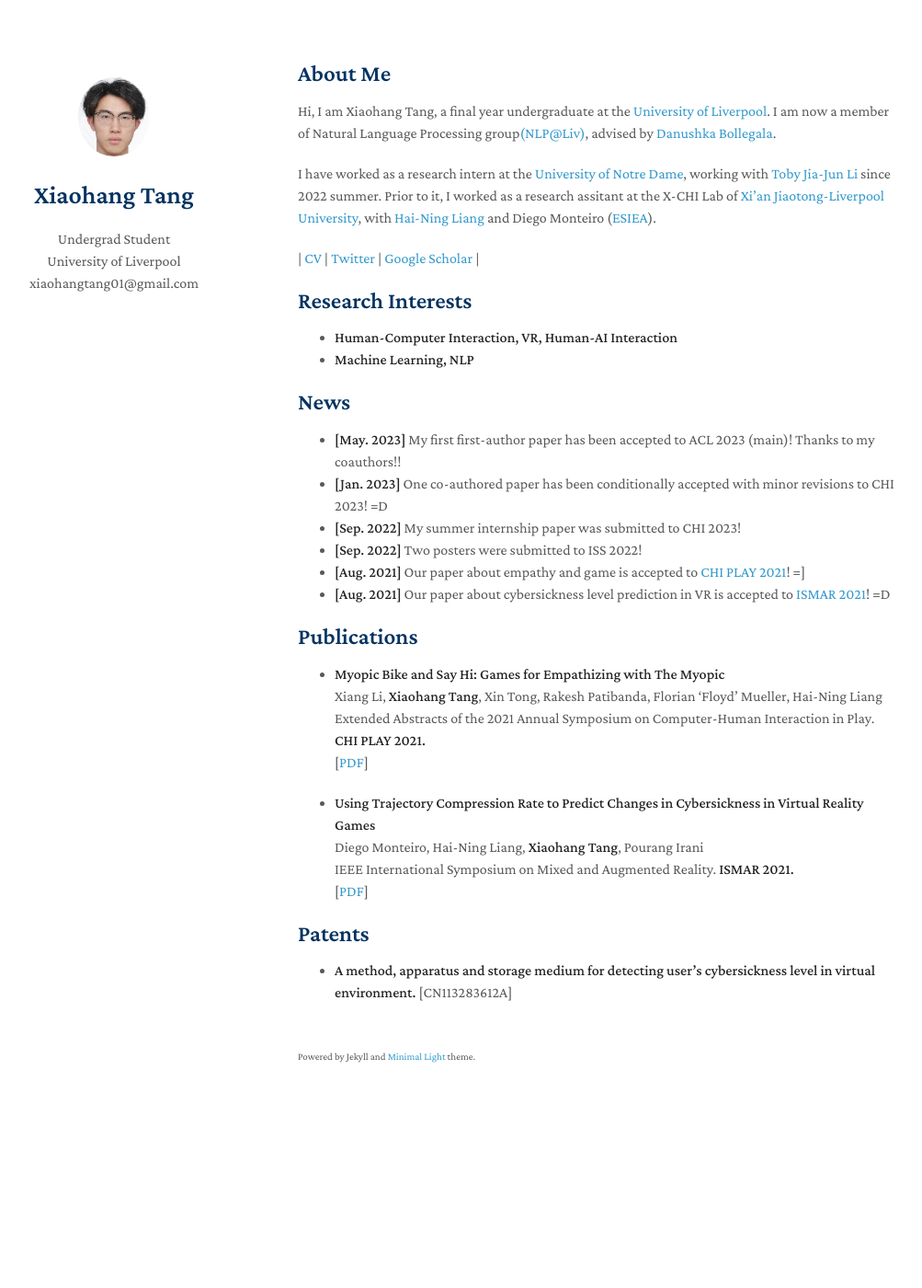
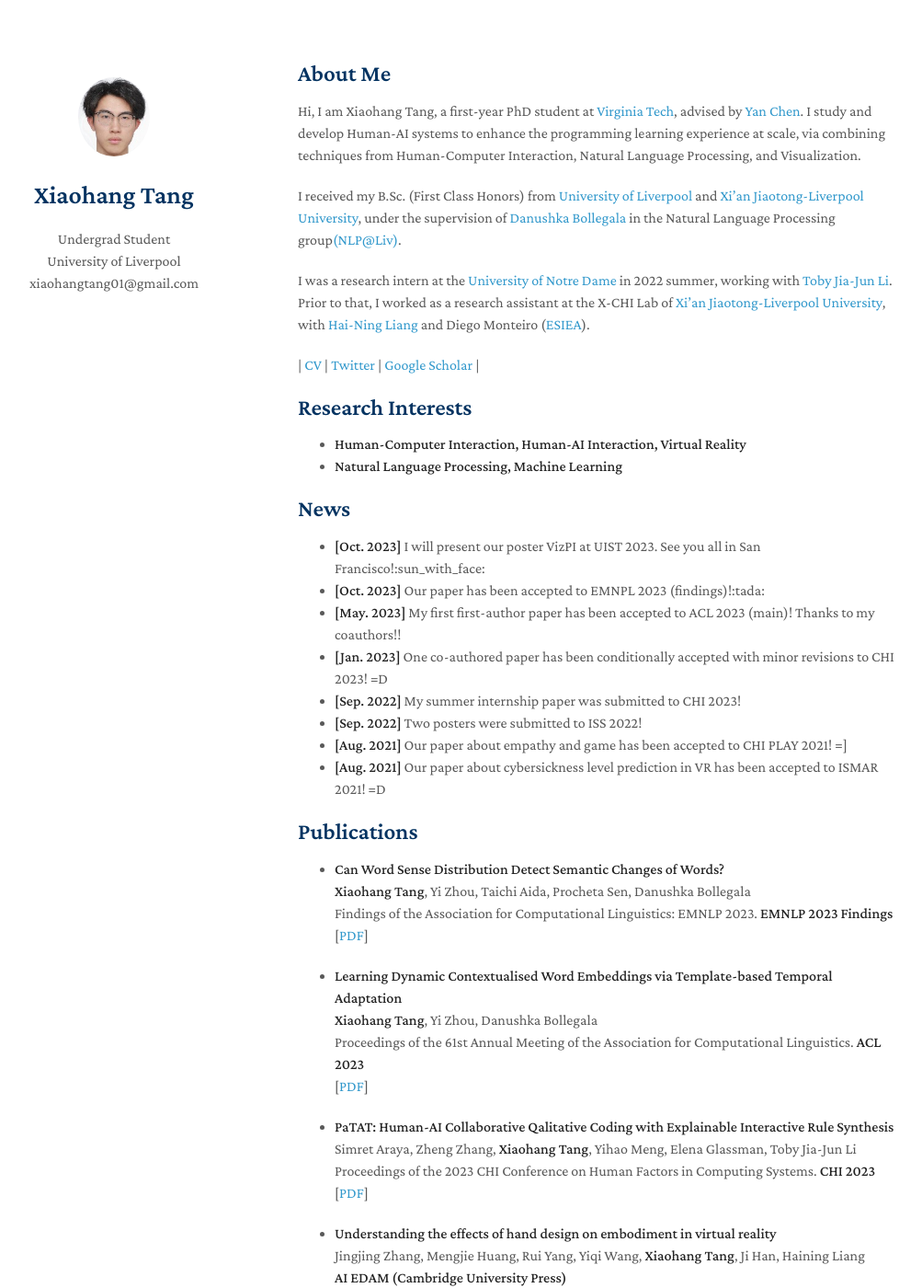
Before and after one commit to xiaohang-tang/xiaohang-tang.github.io, a Jekyll site: the page built from index.md, in a window 1280 px wide and 1400 px high. Shown: the whole window at 92% size, without its empty margins (146-1149 px from the left). Built offline with Jekyll 4.4.1, drawn with Linux system fonts in a browser that asks for light colours; nearby versions of some CDN libraries; a style sheet for code colours, icons or effects is not loaded; our own code applies the rules of GitHub Pages for plain Markdown files; some of the changed text lies outside the part shown.

Commit message:
Update index.md

```diff
--- a/index.md
+++ b/index.md
@@ -4,43 +4,109 @@ layout: homepage
 
 ## About Me
 
-Hi, I am Xiaohang Tang, a final year undergraduate at the [University of Liverpool](https://www.liverpool.ac.uk/). I am now a member of Natural Language Processing group[(NLP@Liv)](https://livnlp.github.io/), advised by [Danushka Bollegala](http://danushka.net/).
+Hi, I am Xiaohang Tang, a first-year PhD student at [Virginia Tech](https://www.vt.edu/), advised by [Yan Chen](https://chensivan.github.io/). I study and develop Human-AI systems to enhance the programming learning experience at scale, via combining techniques from Human-Computer Interaction, Natural Language Processing, and Visualization.
 
-I have worked as a research intern at the [University of Notre Dame](https://www.nd.edu/), working with [Toby Jia-Jun Li](https://toby.li/) since 2022 summer. Prior to it, I worked as a research assitant at the X-CHI Lab of [Xi'an Jiaotong-Liverpool University](https://www.xjtlu.edu.cn/en/), with [Hai-Ning Liang](https://www.xjtlu.edu.cn/en/departments/academic-departments/school-of-advanced-technology/staff/haining-liang) and Diego Monteiro ([ESIEA](https://www.esiea.fr/en/)).
+I received my B.Sc. (First Class Honors) from [University of Liverpool](https://www.liverpool.ac.uk/) and [Xi'an Jiaotong-Liverpool University](https://www.xjtlu.edu.cn/en/), under the supervision of [Danushka Bollegala](http://danushka.net/) in the Natural Language Processing group[(NLP@Liv)](https://livnlp.github.io/).
+
+I was a research intern at the [University of Notre Dame](https://www.nd.edu/) in 2022 summer, working with [Toby Jia-Jun Li](https://toby.li/). Prior to that, I worked as a research assistant at the X-CHI Lab of [Xi'an Jiaotong-Liverpool University](https://www.xjtlu.edu.cn/en/), with [Hai-Ning Liang](https://www.xjtlu.edu.cn/en/departments/academic-departments/school-of-advanced-technology/staff/haining-liang) and Diego Monteiro ([ESIEA](https://www.esiea.fr/en/)).
 
 \| <a href="./assets/css/xiaohang_cv.pdf">CV</a> \| [Twitter](https://twitter.com/XiaohangTang) \| [Google Scholar](https://scholar.google.com/citations?hl=en&user=EFXD6KIAAAAJ) \|
 
 ## Research Interests
 
-- **Human-Computer Interaction, VR, Human-AI Interaction**
-- **Machine Learning, NLP**
+- **Human-Computer Interaction, Human-AI Interaction, Virtual Reality**
+- **Natural Language Processing, Machine Learning**
 
 ## News
-
+- **[Oct. 2023]** I will present our poster VizPI at UIST 2023. See you all in San Francisco!:sun_with_face:
+- **[Oct. 2023]** Our paper has been accepted to EMNPL 2023 (findings)!:tada:
 - **[May. 2023]** My first first-author paper has been accepted to ACL 2023 (main)! Thanks to my coauthors!!
 - **[Jan. 2023]** One co-authored paper has been conditionally accepted with minor revisions to CHI 2023! =D
 - **[Sep. 2022]** My summer internship paper was submitted to CHI 2023!
 - **[Sep. 2022]** Two posters were submitted to ISS 2022!
-- **[Aug. 2021]** Our paper about empathy and game is accepted to [CHI PLAY 2021](https://chiplay.acm.org/2021/)! =]
-- **[Aug. 2021]** Our paper about cybersickness level prediction in VR is accepted to [ISMAR 2021](https://ismar21.org/)! =D
+- **[Aug. 2021]** Our paper about empathy and game has been accepted to CHI PLAY 2021! =]
+- **[Aug. 2021]** Our paper about cybersickness level prediction in VR has been accepted to ISMAR 2021! =D
 
 ## Publications
+- **Can Word Sense Distribution Detect Semantic Changes of Words?**
+  <br>
+  **Xiaohang Tang**, Yi Zhou, Taichi Aida, Procheta Sen, Danushka Bollegala
+  <br>
+  Findings of the Association for Computational Linguistics: EMNLP 2023. **EMNLP 2023 Findings**
+  <br>
+  [[PDF](https://arxiv.org/pdf/2310.10400.pdf)]
+
+- **Learning Dynamic Contextualised Word Embeddings via Template-based Temporal Adaptation**
+  <br>
+  **Xiaohang Tang**, Yi Zhou, Danushka Bollegala
+  <br>
+  Proceedings of the 61st Annual Meeting of the Association for Computational Linguistics. **ACL 2023**
+  <br>
+  [[PDF](https://arxiv.org/pdf/2208.10734)]
+
+- **PaTAT: Human-AI Collaborative Qalitative Coding with Explainable Interactive Rule Synthesis**
+  <br>
+  Simret Araya, Zheng Zhang, **Xiaohang Tang**, Yihao Meng, Elena Glassman, Toby Jia-Jun Li
+  <br>
+  Proceedings of the 2023 CHI Conference on Human Factors in Computing Systems. **CHI 2023**
+  <br>
+  [[PDF](http://toby.li/files/chi23b-gebreegziabher-patat.pdf)]
+
+- **Understanding the effects of hand design on embodiment in virtual reality**
+  <br>
+  Jingjing Zhang, Mengjie Huang, Rui Yang, Yiqi Wang, **Xiaohang Tang**, Ji Han, Haining Liang
+  <br>
+  **AI EDAM (Cambridge University Press)**
+  <br>
+  [[PDF](https://www.cambridge.org/core/services/aop-cambridge-core/content/view/CB88EFDCB5A7F1DA5416DFCB4D628E4E/S0890060423000045a.pdf/understanding-the-effects-of-hand-design-on-embodiment-in-virtual-reality.pdf)]
+
+- **How Virtual Body Continuity with Different Hand Representations Influence on User Perceptions and Task Performance**
+  <br>
+  Simret Araya, Zheng Zhang, **Xiaohang Tang**, Yihao Meng, Elena Glassman, Toby Jia-Jun Li
+  <br>
+  2022 15th International Conference on Human System Interaction **HSI 2022**
+  <br>
+  [[PDF](https://ieeexplore.ieee.org/stamp/stamp.jsp?arnumber=9869486)]
+
+- **Using Trajectory Compression Rate to Predict Changes in Cybersickness in Virtual Reality Games**
+  <br>
+  Diego Monteiro, Hai-Ning Liang, **Xiaohang Tang**, Pourang Irani
+  <br>
+  2021 IEEE International Symposium on Mixed and Augmented Reality. **ISMAR 2021**
+  <br>
+  [[PDF](https://arxiv.org/pdf/2108.09538.pdf)]
+
+## Posters, Workshops, and On Going Work
+- **VizPI: A Real-Time Visualization Tool for Enhancing Peer Instruction in Large-Scale Programming Lectures**
+  <br>
+  **Xiaohang Tang**, Xi Chen, Sam Wong, Yan Chen
+  <br>
+  Adjunct Proceedings of the 36th Annual ACM Symposium on User Interface Software and Technology. **UIST 2023 Poster**
+  <br>
+
+- **GesMessages: Using Mid-air Gestures to Manage Notifications**
+  <br>
+  Xiang Li, Yuzheng Chen, **Xiaohang Tang**
+  <br>
+  Proceedings of the 2023 ACM Symposium on Spatial User Interaction **SUI 2023 Poster**
+  <br>
+  [[PDF](https://dl.acm.org/doi/pdf/10.1145/3607822.3618023)]
+
+- **GesPlayer: Using Augmented Gestures to Empower Video Players**
+  <br>
+  Xiang Li, Yuzheng Chen, **Xiaohang Tang**
+  <br>
+  Companion Proceedings of the 2022 Conference on Interactive Surfaces and Spaces. **ISS 2022 Poster**
+  <br>
+  [[PDF](https://arxiv.org/pdf/2210.11994.pdf)]
 
 - **Myopic Bike and Say Hi: Games for Empathizing with The Myopic**
   <br>
   Xiang Li, **Xiaohang Tang**, Xin Tong, Rakesh Patibanda, Florian ‘Floyd’ Mueller, Hai-Ning Liang
   <br>
-  Extended Abstracts of the 2021 Annual Symposium on Computer-Human Interaction in Play. **CHI PLAY 2021.**
+  Extended Abstracts of the 2021 Annual Symposium on Computer-Human Interaction in Play. **CHI PLAY 2021 [SGDC Finalist]**
   <br>
   [[PDF](https://arxiv.org/pdf/2109.05292.pdf)]
-
-- **Using Trajectory Compression Rate to Predict Changes in Cybersickness in Virtual Reality Games**
-  <br>
-  Diego Monteiro, Hai-Ning Liang, **Xiaohang Tang**, Pourang Irani
-  <br>
-  IEEE International Symposium on Mixed and Augmented Reality. **ISMAR 2021.**
-  <br>
-  [[PDF](https://arxiv.org/pdf/2108.09538.pdf)]
 
 ## Patents
 
```
